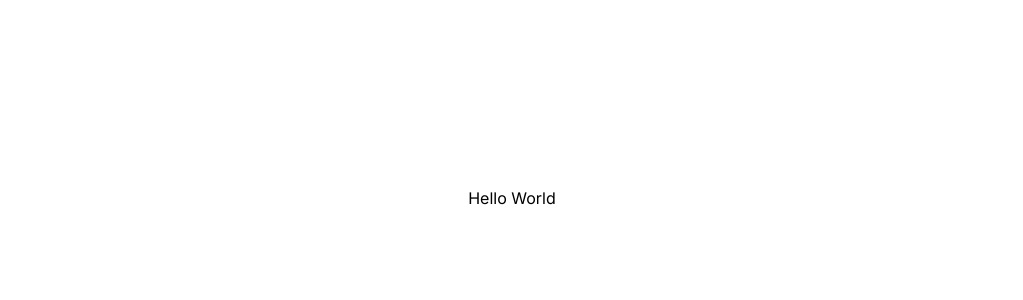
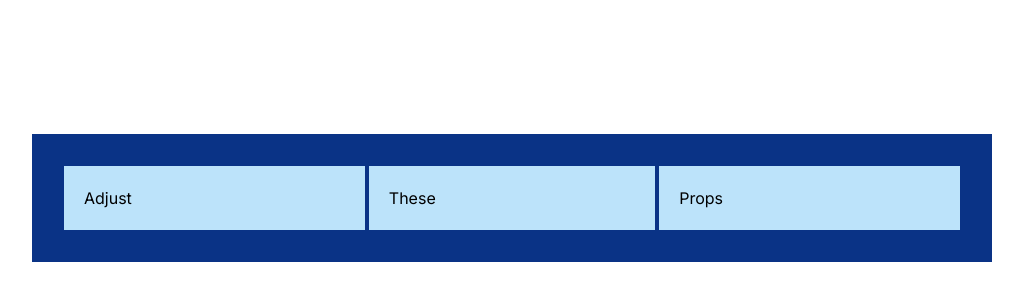
Before and after one commit to acm-ucr/archery-website, a Next.js app: page / in a window 1280 px wide. Shown: the part 202-502 px from the top of the page, without its empty margins (128-1151 px from the left). Built offline with nearby package versions, Linux system fonts and the light colour scheme.

Commit message:
practice component

```diff
--- /dev/null
+++ b/src/app/example.tsx
@@ -0,0 +1,19 @@
+const Example = (props: { text1: string; text2: string; text3: string }) => {
+  return (
+    <div className="bg-archery-blue-500 flex w-3/4 items-center gap-1 justify-self-center p-8">
+      <div className="bg-archery-blue-100 w-1/2 p-5 text-left">
+        {props.text1}
+      </div>
+
+      <div className="flex w-1/2 flex-row gap-1">
+        <div className="bg-archery-blue-100 w-full p-5 text-left">
+          {props.text2}
+        </div>
+      </div>
+
+      <div className="bg-archery-blue-100 w-1/2 p-5">{props.text3}</div>
+    </div>
+  );
+};
+
+export default Example;
--- a/src/app/page.tsx
+++ b/src/app/page.tsx
@@ -1,7 +1,9 @@
+import Example from "@/app/example";
+
 const Home = () => {
   return (
     <div className="flex h-screen w-screen items-center justify-center">
-      Hello World
+      <Example text1="Adjust" text2="These" text3="Props" />
     </div>
   );
 };
```
Also changed, not shown: 1 other file (tests, documents, lock files or other folders).
